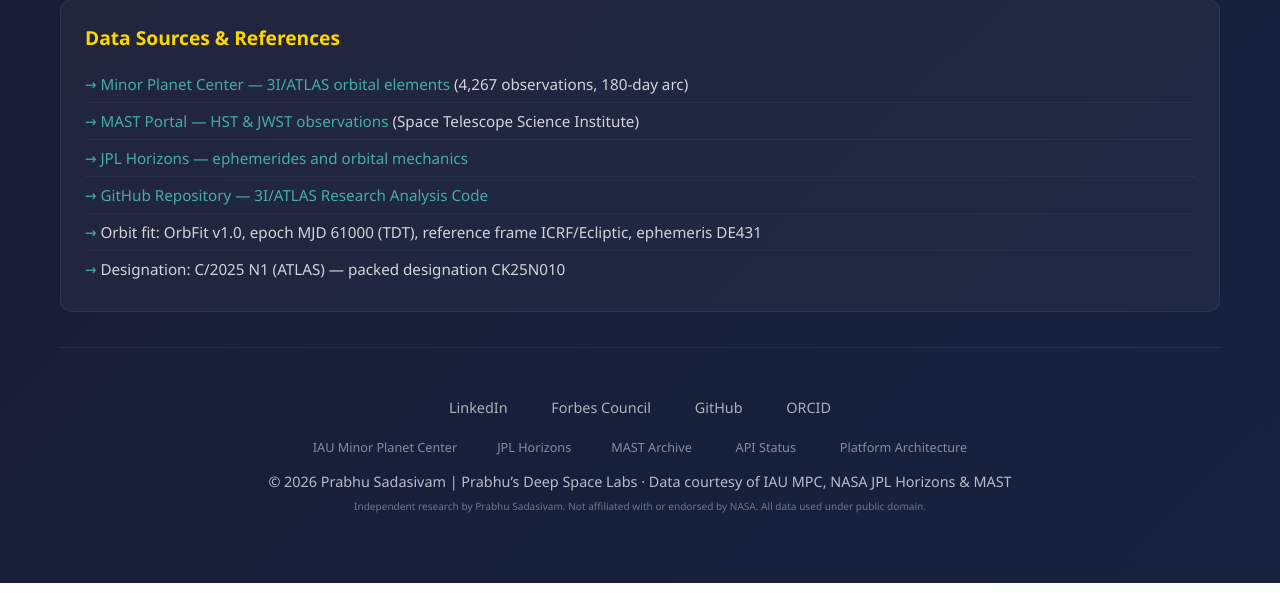
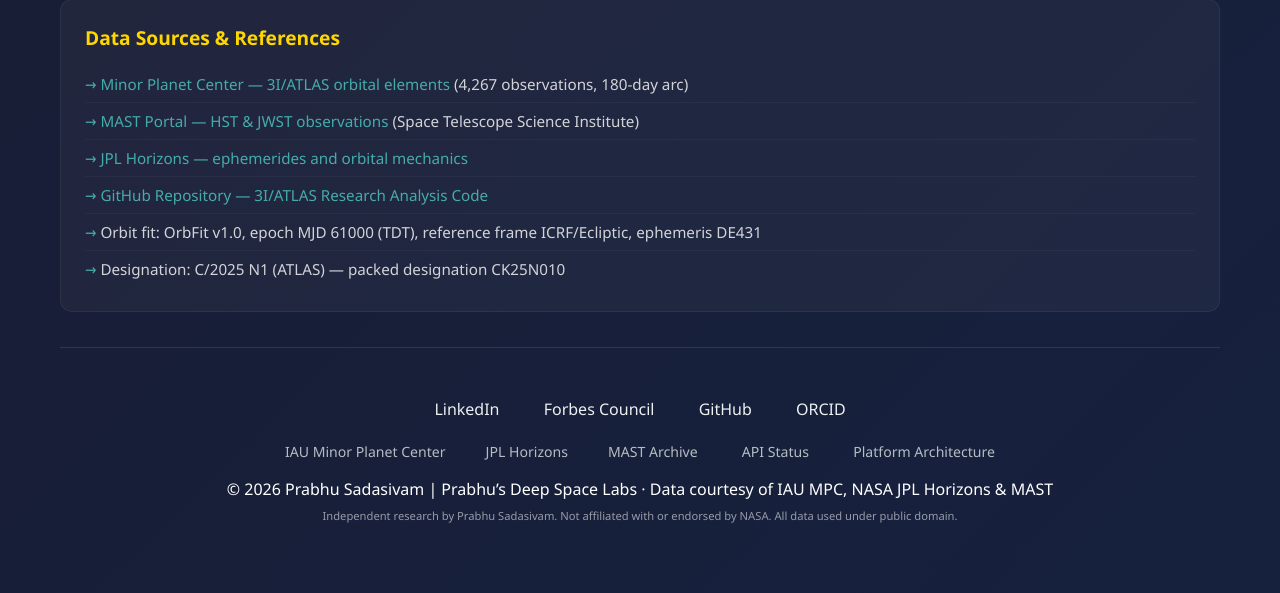
Before and after one commit to PSadasivam/deep-space-portal, a Flask app: page /atlas in a window 1280 px wide. Shown: the part 5279-5872 px from the top of the page. Run offline with Flask 3, Linux system fonts and the light colour scheme.

Commit message:
style(footer): align 3I/ATLAS footer typography with rest of site

```diff
--- a/templates/atlas.html
+++ b/templates/atlas.html
@@ -247,8 +247,6 @@
             padding: 30px 0;
             border-top: 1px solid rgba(255, 255, 255, 0.1);
             margin-top: 30px;
-            font-size: 0.9em;
-            opacity: 0.7;
         }
 
         .footer-links {
```
